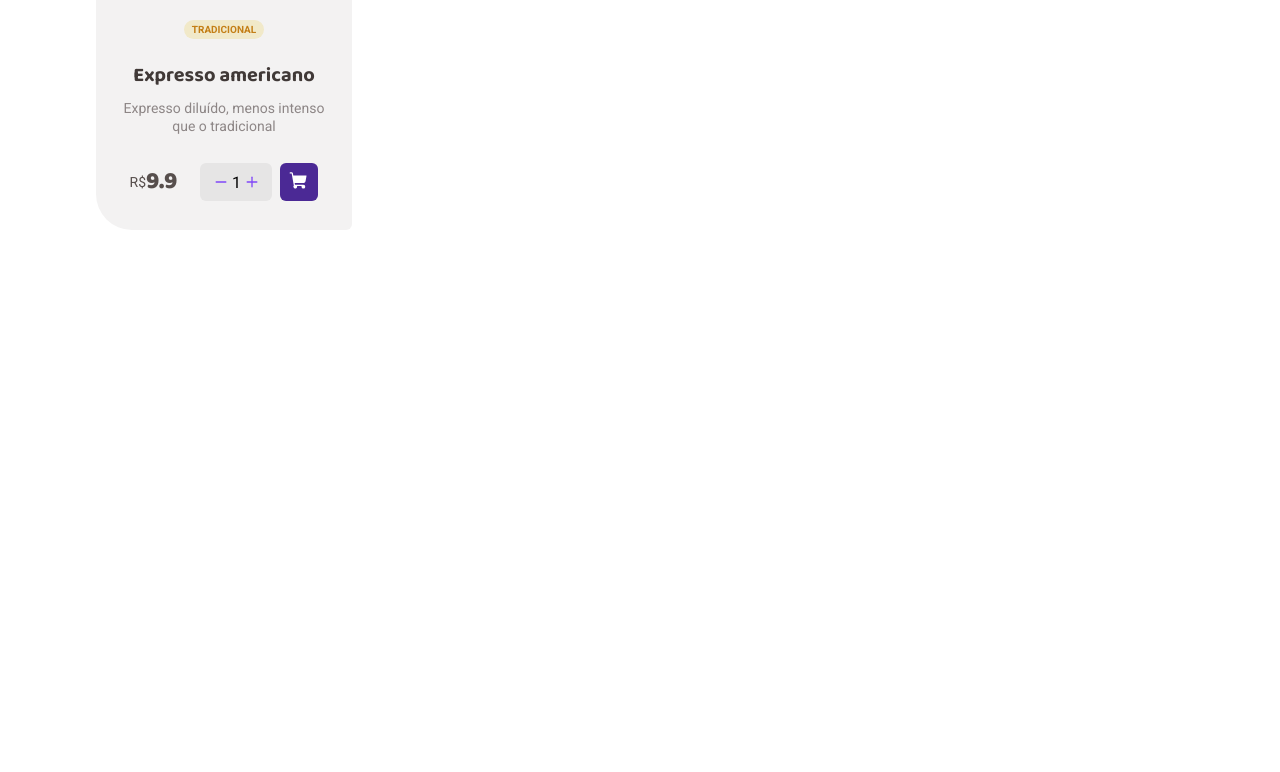
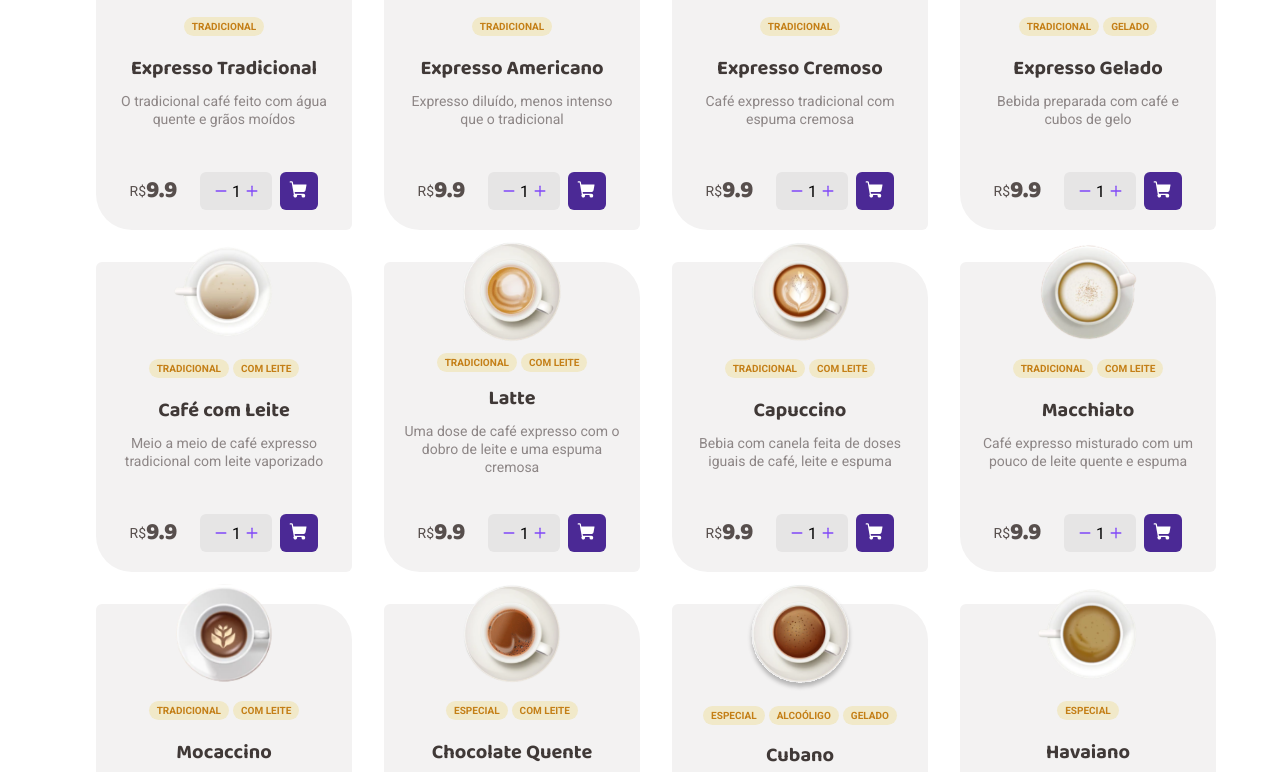
Before and after one commit to MayconSlv/Coffee-Delivery, a React (Vite) app: page / in a window 1280 px wide. Shown: the part 748-1520 px from the top of the page. Before the commit the page ends 1128 px from the top, so only its background shows below. Built offline with nearby package versions, Linux system fonts and the light colour scheme.

Commit message:
our coffes data

```diff
--- a/src/datas/coffees.ts
+++ b/src/datas/coffees.ts
@@ -1,10 +1,120 @@
 export const coffees = [
   {
     id: 1,
+    photo: 'Type=Expresso.svg',
+    tags: ['TRADICIONAL'],
+    name: 'Expresso Tradicional',
+    description: 'O tradicional café feito com água quente e grãos moídos',
+    price: 9.9,
+  },
+  {
+    id: 2,
     photo: 'Type=Americano.svg',
     tags: ['TRADICIONAL'],
-    name: 'Expresso americano',
+    name: 'Expresso Americano',
     description: 'Expresso diluído, menos intenso que o tradicional',
     price: 9.9,
   },
+  {
+    id: 3,
+    photo: 'Type=Expresso Cremoso.svg',
+    tags: ['TRADICIONAL'],
+    name: 'Expresso Cremoso',
+    description: 'Café expresso tradicional com espuma cremosa',
+    price: 9.9,
+  },
+  {
+    id: 4,
+    photo: 'Type=Café Gelado.svg',
+    tags: ['TRADICIONAL', 'GELADO'],
+    name: 'Expresso Gelado',
+    description: 'Bebida preparada com café e cubos de gelo',
+    price: 9.9,
+  },
+  {
+    id: 5,
+    photo: 'Type=Café com Leite.svg',
+    tags: ['TRADICIONAL', 'COM LEITE'],
+    name: 'Café com Leite',
+    description:
+      'Meio a meio de café expresso tradicional com leite vaporizado',
+    price: 9.9,
+  },
+  {
+    id: 6,
+    photo: 'Type=Latte.svg',
+    tags: ['TRADICIONAL', 'COM LEITE'],
+    name: 'Latte',
+    description:
+      'Uma dose de café expresso com o dobro de leite e uma espuma cremosa',
+    price: 9.9,
+  },
+  {
+    id: 7,
+    photo: 'Type=Capuccino.svg',
+    tags: ['TRADICIONAL', 'COM LEITE'],
+    name: 'Capuccino',
+    description:
+      'Bebia com canela feita de doses iguais de café, leite e espuma',
+    price: 9.9,
+  },
+  {
+    id: 8,
+    photo: 'Type=Macchiato.svg',
+    tags: ['TRADICIONAL', 'COM LEITE'],
+    name: 'Macchiato',
+    description:
+      'Café expresso misturado com um pouco de leite quente e espuma',
+    price: 9.9,
+  },
+  {
+    id: 9,
+    photo: 'Type=Mochaccino.svg',
+    tags: ['TRADICIONAL', 'COM LEITE'],
+    name: 'Mocaccino',
+    description:
+      'Café expresso com uma calda de chocolate, pouco leite e espuma',
+    price: 9.9,
+  },
+  {
+    id: 10,
+    photo: 'Type=Chocolate Quente.svg',
+    tags: ['ESPECIAL', 'COM LEITE'],
+    name: 'Chocolate Quente',
+    description: 'Bebida feita com chocolate dissolvido no leite quente e café',
+    price: 9.9,
+  },
+  {
+    id: 11,
+    photo: 'Type=Cubano.svg',
+    tags: ['ESPECIAL', 'ALCOÓLIGO', 'GELADO'],
+    name: 'Cubano',
+    description:
+      'Drink gelado de café expresso com rum, creme de leite e hortelã',
+    price: 9.9,
+  },
+  {
+    id: 12,
+    photo: 'Type=Havaiano.svg',
+    tags: ['ESPECIAL'],
+    name: 'Havaiano',
+    description: 'Bebida adocicada preparada com café e leite de côco',
+    price: 9.9,
+  },
+  {
+    id: 13,
+    photo: 'Type=Árabe.svg',
+    tags: ['ESPECIAL'],
+    name: 'Árabe',
+    description: 'Bebida preparada com grãos de café árabe e especiarias',
+    price: 9.9,
+  },
+  {
+    id: 14,
+    photo: 'Type=Irlandês.svg',
+    tags: ['ESPECIAL', 'ALCOÓLICO'],
+    name: 'Irlandês',
+    description: 'Bebida a base de café, uísque irlandês, açúcar e chantilly',
+    price: 9.9,
+  },
 ]
--- a/src/pages/Home/components/CoffeeCard/style.ts
+++ b/src/pages/Home/components/CoffeeCard/style.ts
@@ -11,6 +11,7 @@ export const CardContainer = styled.div`
 
   display: flex;
   flex-direction: column;
+  justify-content: space-between;
   align-items: center;
 
   text-align: center;
@@ -21,16 +22,19 @@ export const CardContainer = styled.div`
 `
 
 export const Tags = styled.div`
-  padding: 4px 8px;
-  border-radius: 100px;
+  display: flex;
+  gap: 4px;
 
-  background: ${(props) => props.theme.colors['yellow-light']};
-  color: ${(props) => props.theme.colors['yellow-dark']};
+  span {
+    padding: 4px 8px;
+    border-radius: 100px;
 
-  font-weight: 700;
-  font-size: 1rem;
+    background: ${(props) => props.theme.colors['yellow-light']};
+    color: ${(props) => props.theme.colors['yellow-dark']};
 
-  margin: 2rem;
+    font-weight: 700;
+    font-size: 1rem;
+  }
 `
 
 export const CardDesc = styled.div`
```
